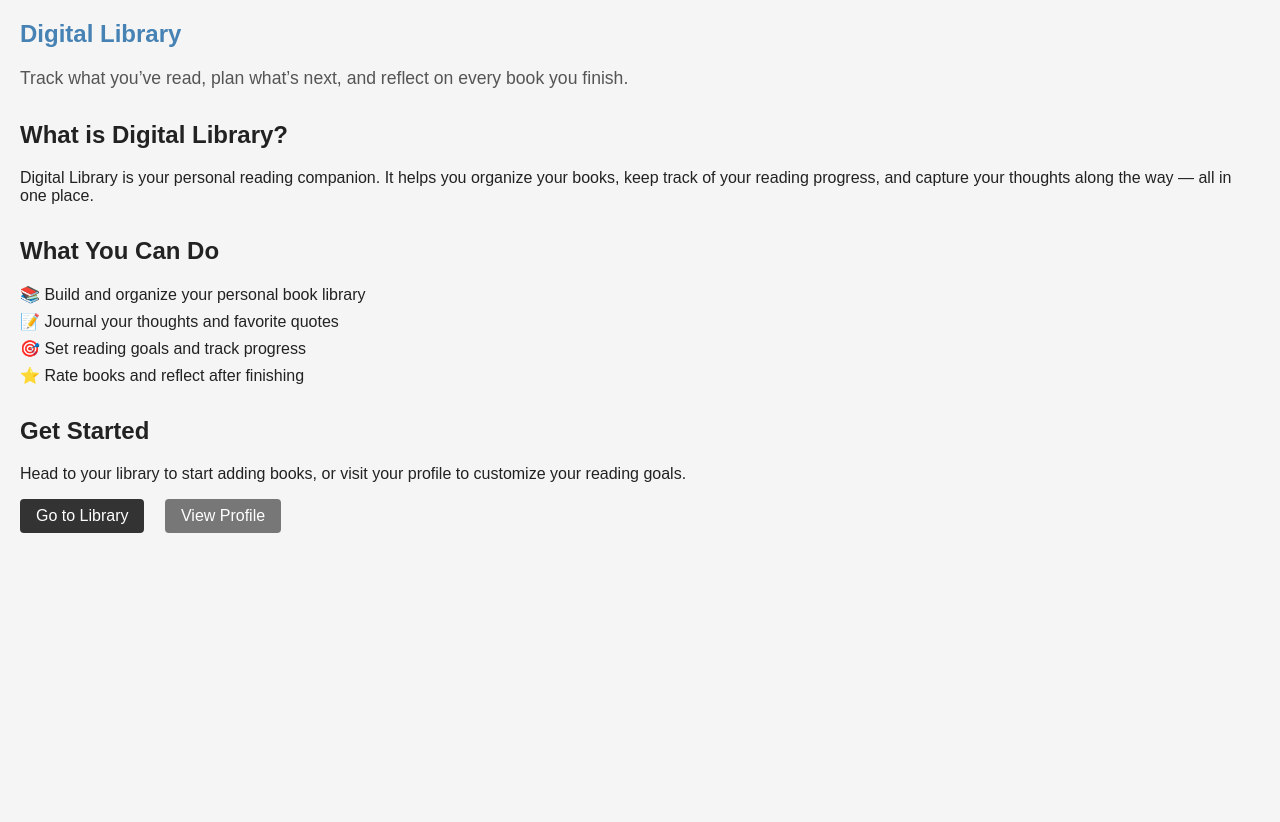
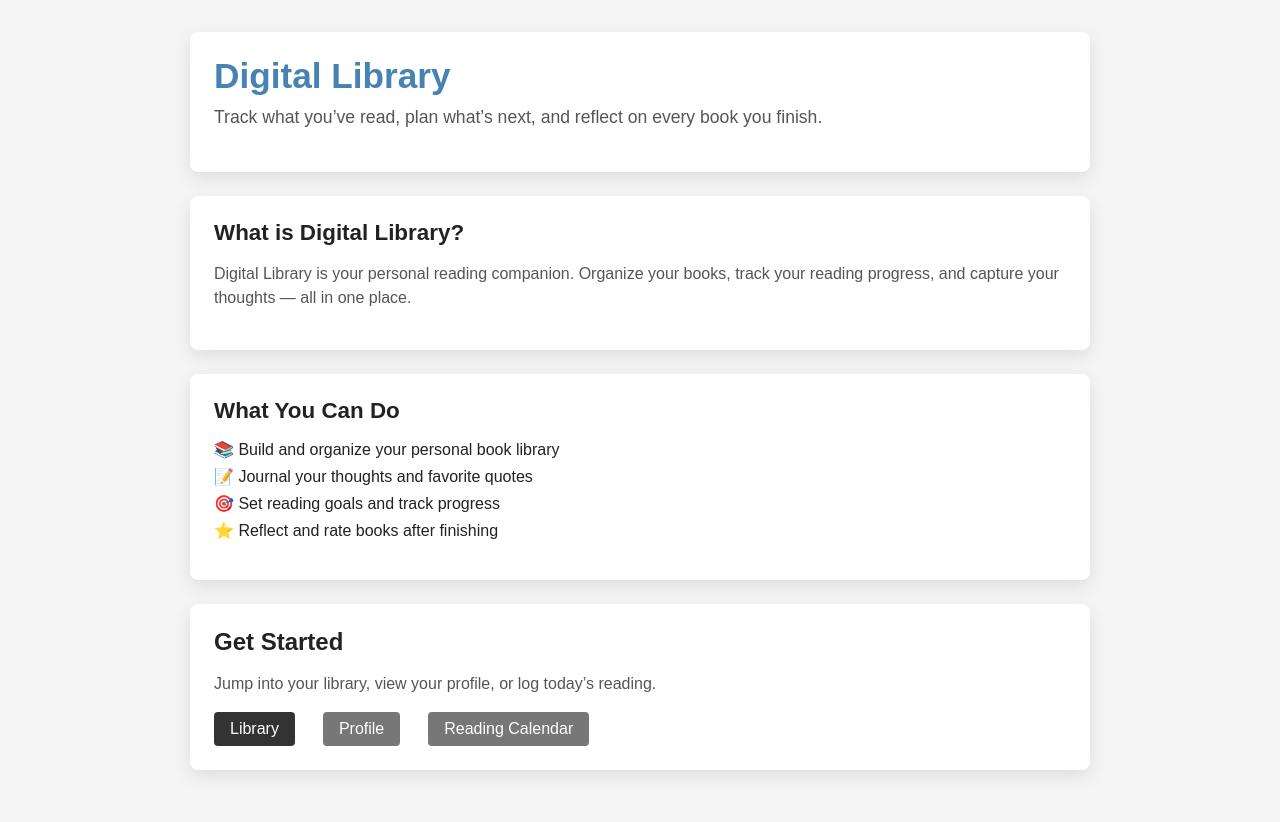
Before and after one commit to BryanMurphy02/digitalLibrary, a Flask app: page / in a window 1280 px wide. Shown: the part 38-860 px from the top of the page. Before the commit the page ends 571 px from the top, so only its background shows below. Run offline with Flask 3, Linux system fonts and the light colour scheme.

Commit message:
Redid home page and cleaned up CSS

```diff
--- a/static/styles.css
+++ b/static/styles.css
@@ -1,3 +1,4 @@
+/* ---------------- Body / Global ---------------- */
 body {
     font-family: Arial, sans-serif;
     background-color: #f5f5f5;
@@ -5,32 +6,20 @@ body {
     margin: 20px;
 }
 
+h1, h2, h3 {
+    margin: 0;
+}
+
 h1 {
     color: steelblue;
 }
 
-.hero {
-  margin-bottom: 2rem;
-}
-
-.tagline {
-  font-size: 1.1rem;
+p {
+    line-height: 1.5;
     color: #555;
 }
 
-section {
-  margin-bottom: 2rem;
-}
-
-.features ul {
-  list-style: none;
-  padding-left: 0;
-}
-
-.features li {
-  margin-bottom: 0.5rem;
-}
-
+/* ---------------- Buttons ---------------- */
 .button {
     display: inline-block;
     margin-right: 1rem;
@@ -39,19 +28,76 @@ section {
     color: white;
     text-decoration: none;
     border-radius: 4px;
+    transition: background 0.15s ease;
+}
+
+.button:hover {
+    background: #555;
 }
 
 .button.secondary {
     background: #777;
 }
 
+.button.secondary:hover {
+    background: #555;
+}
+
+/* ---------------- Card Base ---------------- */
+.card {
+    background: #ffffff;
+    border-radius: 8px;
+    box-shadow: 0 6px 18px rgba(0,0,0,0.1);
+    padding: 1.5rem;
+}
+
+/* ---------------- Home Page ---------------- */
+.home-container {
+    max-width: 900px;
+    margin: 0 auto;
+    padding: 2rem 1rem;
+    display: grid;
+    gap: 1.5rem;
+}
+
+.home-hero h1 {
+    font-size: 2.2rem;
+}
+
+.tagline {
+    font-size: 1.1rem;
+    color: #555;
+    margin-top: 0.5rem;
+}
+
+.home-section h2 {
+    font-size: 1.4rem;
+    margin-bottom: 0.5rem;
+}
+
+.feature-list {
+    list-style: none;
+    padding-left: 0;
+}
+
+.feature-list li {
+    margin-bottom: 0.5rem;
+}
+
+.home-buttons {
+    display: flex;
+    gap: 0.75rem;
+    flex-wrap: wrap;
+    margin-top: 1rem;
+}
+
+/* ---------------- Book Grid ---------------- */
 .book-grid {
     display: grid;
     grid-template-columns: repeat(auto-fill, minmax(180px, 1fr));
     gap: 1.5rem;
     padding: 1rem;
 }
-
 
 .book-card {
     background: #ffffff;
@@ -97,20 +143,17 @@ section {
     color: #666;
 }
 
-
+/* ---------------- Profile Page ---------------- */
 .profile-container {
     display: flex;
     justify-content: center;
     padding: 2rem 1rem;
 }
 
-
 .profile-card {
-    background: #ffffff;
     max-width: 800px;
     width: 100%;
     border-radius: 10px;
-    box-shadow: 0 6px 18px rgba(0,0,0,0.1);
     padding: 2rem;
 }
 
@@ -134,14 +177,11 @@ section {
 }
 
 .profile-username {
-    margin: 0;
     font-size: 1.8rem;
 }
 
 .profile-bio {
     margin-top: 0.5rem;
-    color: #555;
-    line-height: 1.5;
 }
 
 .profile-divider {
@@ -161,9 +201,7 @@ section {
     font-weight: 500;
 }
 
-
-
-
+/* ---------------- Calendar Page ---------------- */
 .calendar-container {
     display: flex;
     justify-content: center;
@@ -171,14 +209,11 @@ section {
 }
 
 .calendar-card {
-    background: #ffffff;
     width: 100%;
     max-width: 900px;
     border-radius: 10px;
-    box-shadow: 0 6px 18px rgba(0,0,0,0.1);
     padding: 1.5rem;
 }
-
 
 .calendar-header {
     display: flex;
@@ -188,7 +223,6 @@ section {
 }
 
 .calendar-month {
-    margin: 0;
     font-size: 1.6rem;
 }
 
@@ -208,7 +242,6 @@ section {
     text-align: center;
     font-weight: 600;
     padding-bottom: 0.5rem;
-    color: #555;
 }
 
 .calendar-days {
--- a/templates/index.html
+++ b/templates/index.html
@@ -1,60 +1,55 @@
-<!-- Old default html page -->
-<!-- <!DOCTYPE html>
-<html lang="en">
-<head>
-  <meta charset="UTF-8">
-  <title>My App</title>
-</head>
-<body>
-  <h1>Hello, world!</h1>
-  <p>This is a bare-bones HTML page.</p>
-</body>
-</html> -->
-
 {% extends "layout.html" %}
 
 {% block title %}
-My App
+Digital Library
 {% endblock %}
 
 {% block content %}
-<section class="hero">
+<div class="home-container">
+
+    <!-- HERO / INTRO CARD -->
+    <div class="home-hero card">
         <h1>Digital Library</h1>
         <p class="tagline">
             Track what you’ve read, plan what’s next, and reflect on every book you finish.
         </p>
-</section>
+    </div>
 
-<section class="overview">
+    <!-- OVERVIEW -->
+    <div class="home-section card">
         <h2>What is Digital Library?</h2>
         <p>
-    Digital Library is your personal reading companion. It helps you organize
-    your books, keep track of your reading progress, and capture your thoughts
-    along the way — all in one place.
+            Digital Library is your personal reading companion. Organize your books,
+            track your reading progress, and capture your thoughts — all in one place.
         </p>
-</section>
+    </div>
 
-<section class="features">
+    <!-- FEATURES -->
+    <div class="home-section card">
         <h2>What You Can Do</h2>
-  <ul>
+        <ul class="feature-list">
             <li>📚 Build and organize your personal book library</li>
             <li>📝 Journal your thoughts and favorite quotes</li>
             <li>🎯 Set reading goals and track progress</li>
-    <li>⭐ Rate books and reflect after finishing</li>
+            <li>⭐ Reflect and rate books after finishing</li>
         </ul>
-</section>
+    </div>
 
-<section class="cta">
+    <!-- ACTIONS -->
+    <div class="home-actions card">
         <h2>Get Started</h2>
         <p>
-    Head to your library to start adding books, or visit your profile to
-    customize your reading goals.
+            Jump into your library, view your profile, or log today’s reading.
         </p>
-  <a href="{{ url_for('library') }}" class="button">Go to Library</a>
-  <a href="{{ url_for('profile') }}" class="button secondary">View Profile</a>
-</section>
 
-<section class="books">
+        <div class="home-buttons">
+            <a href="{{ url_for('library') }}" class="button">Library</a>
+            <a href="{{ url_for('profile') }}" class="button secondary">Profile</a>
+            <a href="{{ url_for('reading_calendar') }}" class="button secondary">
+                Reading Calendar
+            </a>
+        </div>
+    </div>
 
-</section>
+</div>
 {% endblock %}
```
Lines whose indentation alone changed are shown as unchanged.
